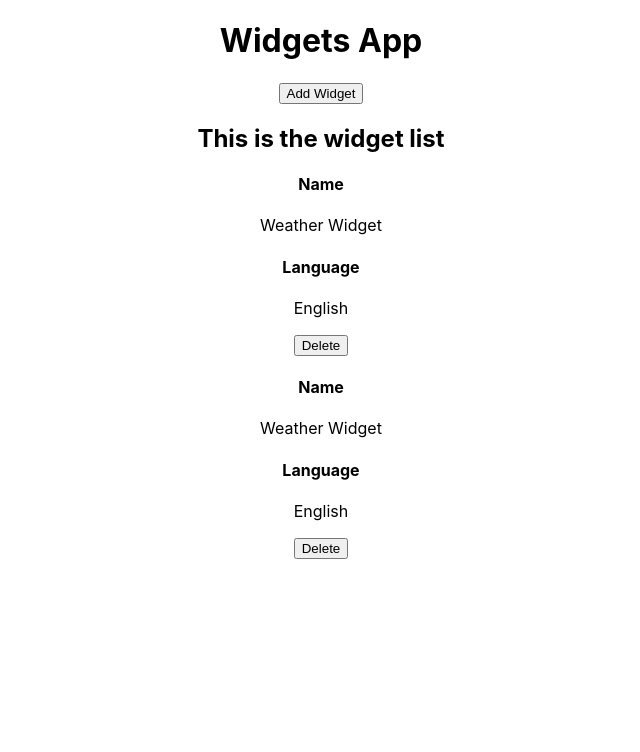
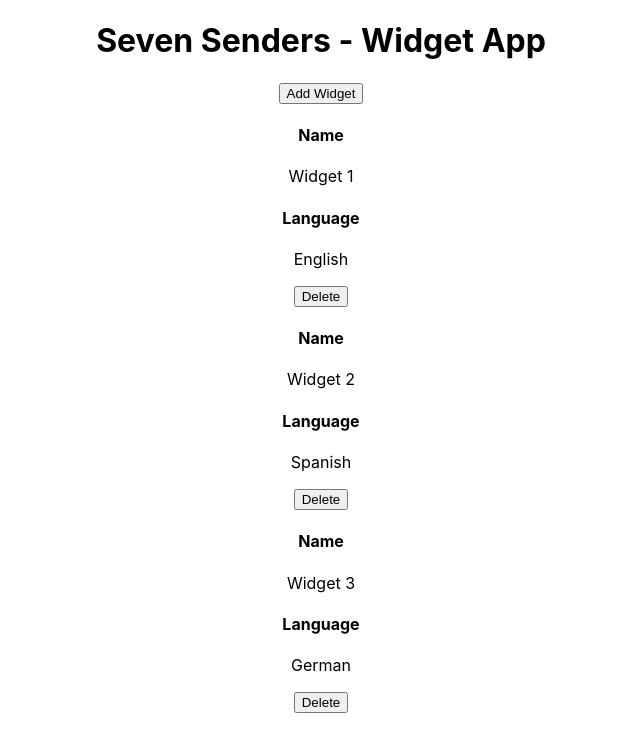
Before and after one commit to guidosantillan01/seven-senders-code-challenge, a React (Create React App) app: page / in a window 1280 px wide. Shown: the top 752 px of the page, without its empty margins (319-959 px from the left). Built offline with nearby package versions, Linux system fonts and the light colour scheme.

Commit message:
Pass props to WidgetItem

```diff
--- a/src/components/App.js
+++ b/src/components/App.js
@@ -7,14 +7,38 @@ import CreateWidget from './CreateWidget';
 import './App.css';
 
 class App extends Component {
+  constructor(props) {
+    super(props);
+
+    this.state = {
+      widgets: [
+        { name: 'Widget 1', language: 'English' },
+        { name: 'Widget 2', language: 'Spanish' },
+        { name: 'Widget 3', language: 'German' }
+      ]
+    };
+  }
+
+  componentDidMount() {}
+
   render() {
+    const { widgets } = this.state;
+
     return (
       <Router>
         <div className="App">
-          <h1>Widgets App</h1>
+          <h1>Seven Senders - Widget App</h1>
           <div>
-            <Route exact path="/" component={Main} />
-            <Route exact path="/create-widget" component={CreateWidget} />
+            <Route
+              exact
+              path="/"
+              render={props => <Main {...props} widgets={widgets} />}
+            />
+            <Route
+              exact
+              path="/create-widget"
+              render={props => <CreateWidget {...props} widgets={widgets} />}
+            />
           </div>
         </div>
       </Router>
--- a/src/components/Main.js
+++ b/src/components/Main.js
@@ -3,11 +3,11 @@ import React from 'react';
 import WidgetList from './WidgetList';
 import AddButton from './AddButton';
 
-const Main = () => {
+const Main = ({ widgets }) => {
   return (
     <div>
       <AddButton />
-      <WidgetList />
+      <WidgetList widgets={widgets} />
     </div>
   );
 };
--- a/src/components/WidgetItem.js
+++ b/src/components/WidgetItem.js
@@ -2,14 +2,14 @@ import React from 'react';
 
 import DeleteButton from './DeleteButton';
 
-const WidgetItem = () => {
+const WidgetItem = ({ name, language }) => {
   return (
     <div>
       <h4>Name</h4>
-      <p>Weather Widget</p>
+      <p>{name}</p>
 
       <h4>Language</h4>
-      <p>English</p>
+      <p>{language}</p>
 
       <DeleteButton />
     </div>
--- a/src/components/WidgetList.js
+++ b/src/components/WidgetList.js
@@ -2,12 +2,12 @@ import React from 'react';
 
 import WidgetItem from './WidgetItem';
 
-const WidgetList = () => {
+const WidgetList = ({ widgets }) => {
   return (
     <div>
-      <h2>This is the widget list</h2>
-      <WidgetItem />
-      <WidgetItem />
+      {widgets.map(widget => {
+        return <WidgetItem name={widget.name} language={widget.language} />;
+      })}
     </div>
   );
 };
```
